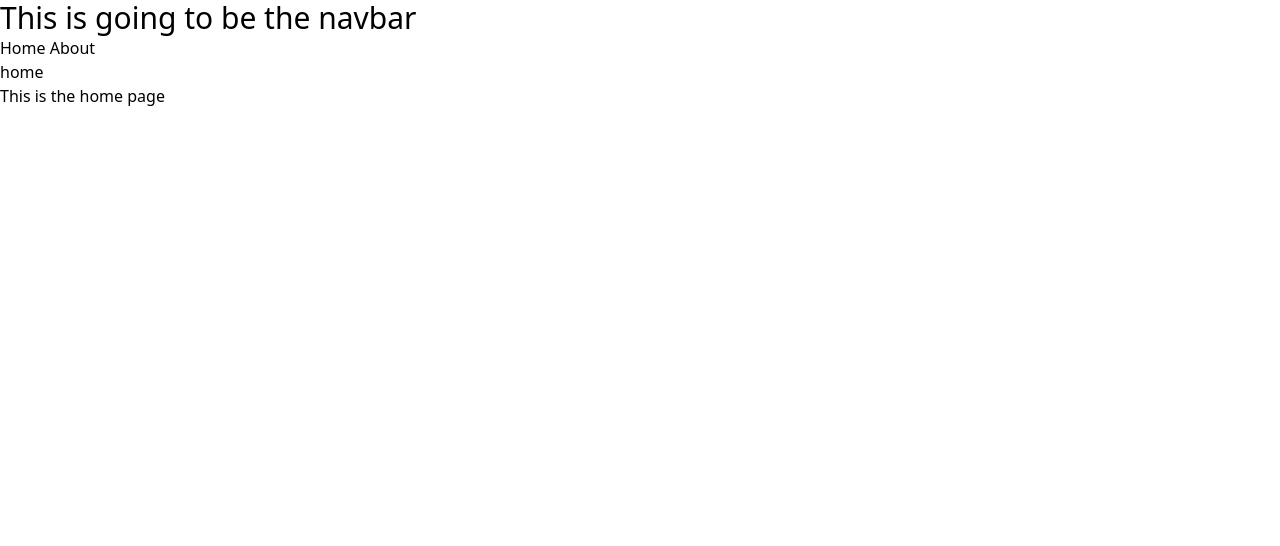
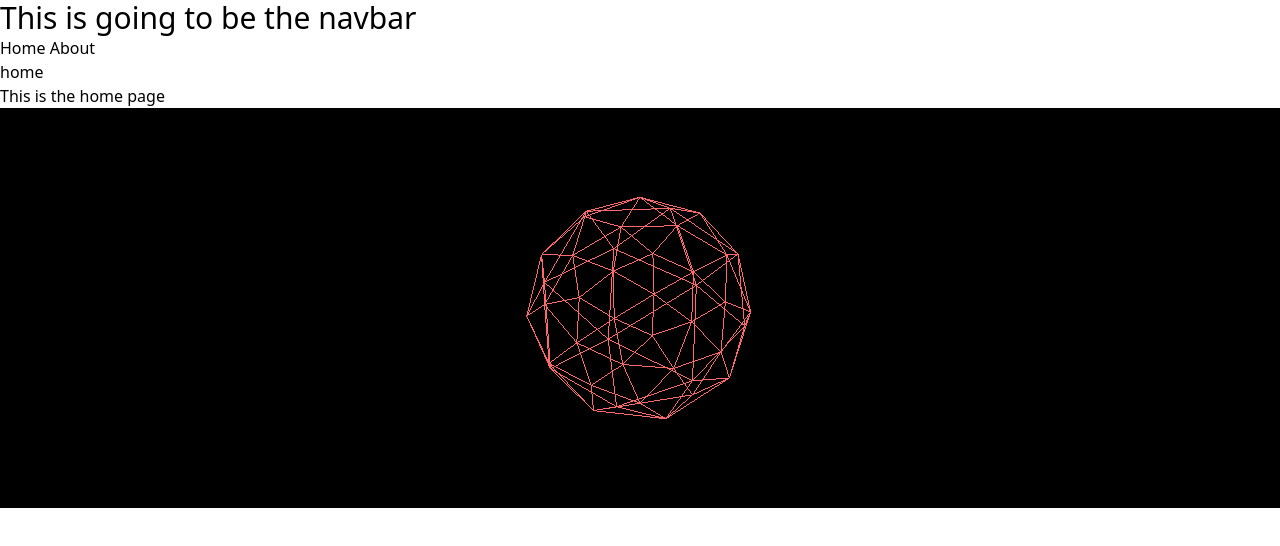
Before and after one commit to rgbanik/portfolio, an Astro site: page / in a window 1280 px wide. Built offline with nearby package versions, Linux system fonts and the light colour scheme; Astro itself is replaced by a stand-in of ours.

Commit message:
Added React and Three.js

```diff
--- a/astro.config.mjs
+++ b/astro.config.mjs
@@ -1,6 +1,6 @@
 // @ts-check
 import { defineConfig } from 'astro/config';
-
+import react from '@astrojs/react';
 import tailwindcss from '@tailwindcss/vite';
 
 // https://astro.build/config
@@ -9,5 +9,6 @@ export default defineConfig({
   base: "/portfolio/",
   vite: {
     plugins: [tailwindcss()]
-  }
+  },
+  integrations: [react()]
 });
--- a/package.json
+++ b/package.json
@@ -9,8 +9,12 @@
     "astro": "astro"
   },
   "dependencies": {
+    "@astrojs/react": "^4.3.0",
     "@tailwindcss/vite": "^4.1.11",
     "astro": "^5.10.1",
-    "tailwindcss": "^4.1.11"
+    "react": "^19.1.0",
+    "react-dom": "^19.1.0",
+    "tailwindcss": "^4.1.11",
+    "three": "^0.178.0"
   }
 }
--- /dev/null
+++ b/src/components/AnimatedScene.jsx
@@ -0,0 +1,38 @@
+'use client'; // Client-only
+
+import { useEffect, useRef } from 'react';
+import * as THREE from 'three';
+
+export default function AnimatedScene() {
+  const mountRef = useRef(null);
+
+  useEffect(() => {
+    const scene = new THREE.Scene();
+    const camera = new THREE.PerspectiveCamera(75, mountRef.current.clientWidth / mountRef.current.clientHeight, 0.1, 1000);
+    const renderer = new THREE.WebGLRenderer();
+    renderer.setSize(mountRef.current.clientWidth, mountRef.current.clientHeight);
+    mountRef.current.appendChild(renderer.domElement);
+
+    const geometry = new THREE.IcosahedronGeometry(2, 1);
+    const material = new THREE.MeshBasicMaterial({ color: 0xff6969, wireframe: true });
+    const icosahedron = new THREE.Mesh(geometry, material);
+    scene.add(icosahedron);
+
+    camera.position.z = 5;
+
+    function animate() {
+      requestAnimationFrame(animate);
+      icosahedron.rotation.x += 0.01;
+      icosahedron.rotation.y += 0.01;
+      renderer.render(scene, camera);
+    }
+
+    animate();
+
+    return () => {
+      mountRef.current.removeChild(renderer.domElement);
+    };
+  }, []);
+
+  return <div ref={mountRef} style={{ width: '100%', height: '400px' }} />;
+}
--- a/src/layouts/Layout.astro
+++ b/src/layouts/Layout.astro
@@ -1,6 +1,7 @@
 ---
 import '../styles/global.css'
 import Navbar from '../components/navbar.astro';
+import AnimatedScene from '../components/AnimatedScene';
 const { pageName } = Astro.props;
 ---
 
@@ -18,5 +19,6 @@ const { pageName } = Astro.props;
         <a href="/portfolio/about">About</a>
 		<h1>{pageName}</h1>
         <slot />
+		<AnimatedScene client:load />
 	</body>
 </html>
```
Also changed, not shown: 1 other file.
